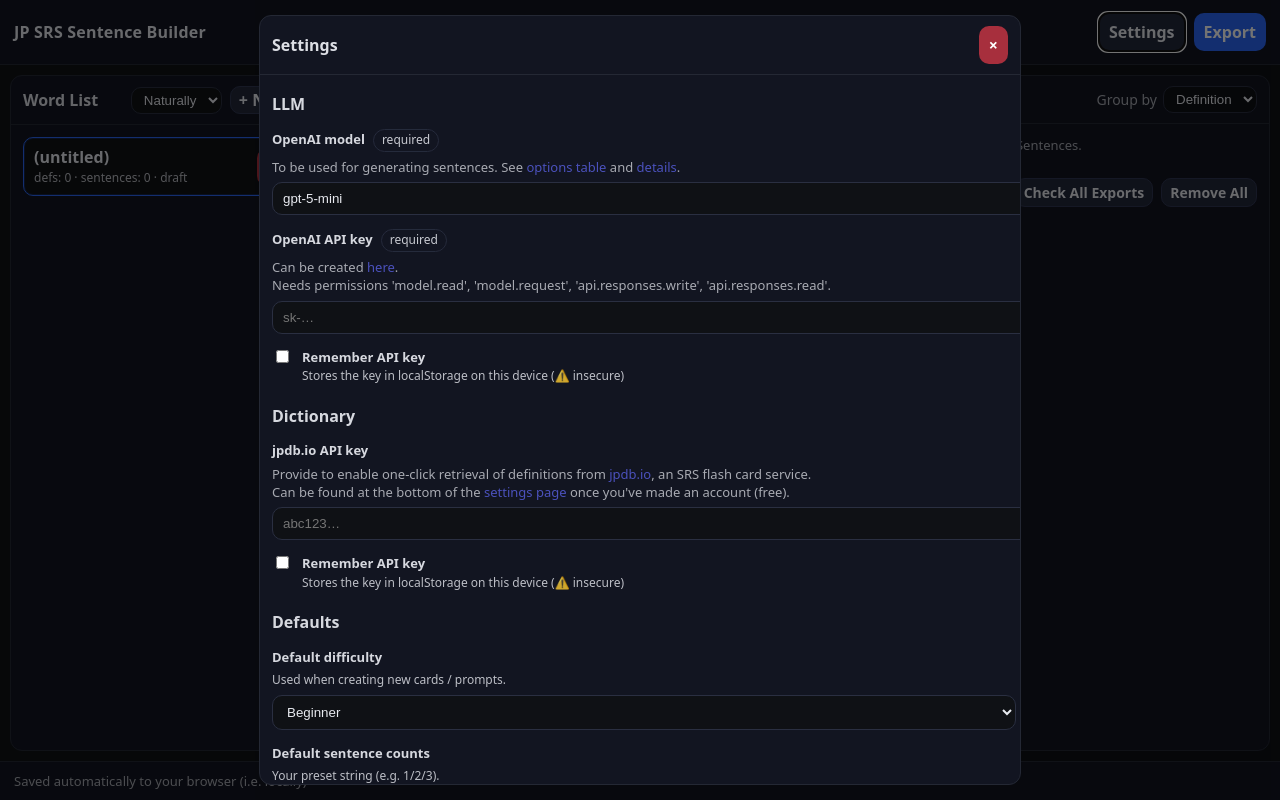
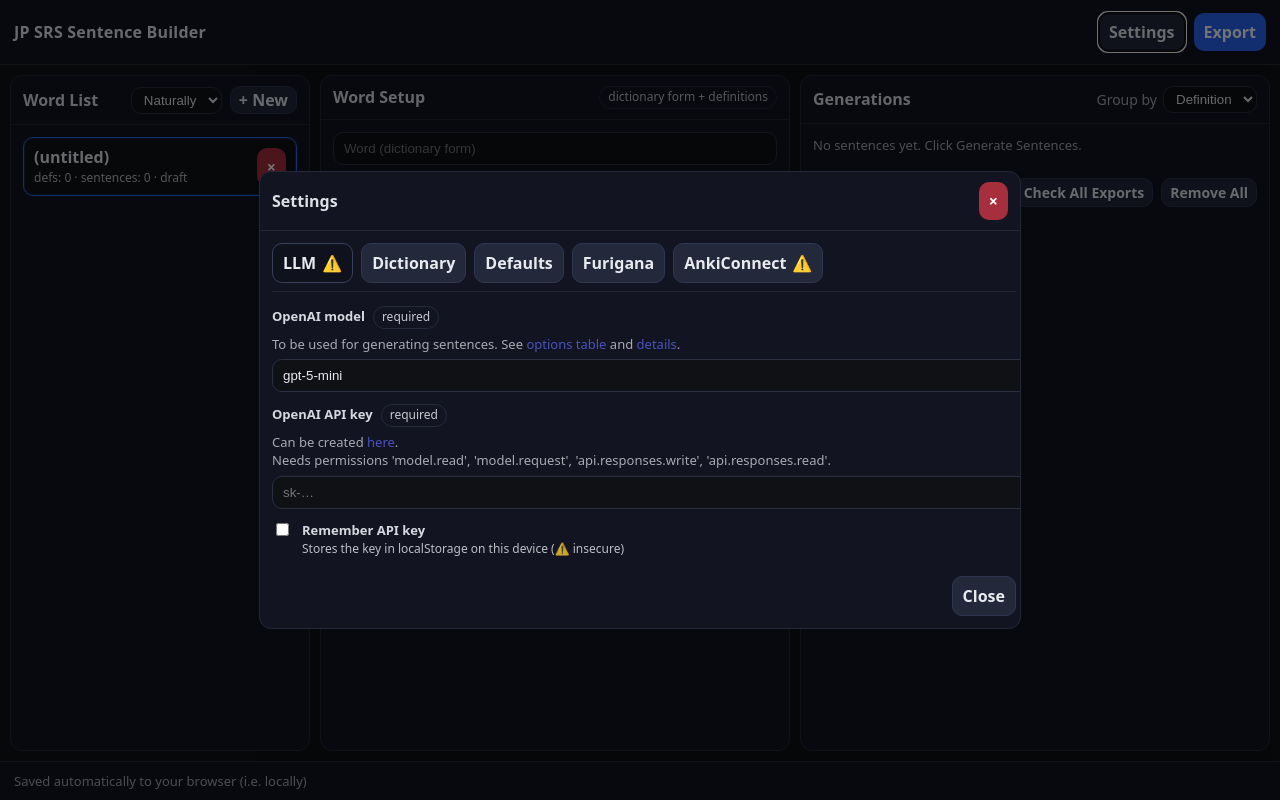
Before and after one commit to philipguin/jp-srs-sentences, a React (Vite) app: page / in a window 1280 px wide. Both pictures are taken after a click on the button "Settings". Built offline with nearby package versions, Linux system fonts and the light colour scheme.

Commit message:
Add tabbed layout to settings modal

```diff
--- a/src/components/SettingsModal.tsx
+++ b/src/components/SettingsModal.tsx
@@ -84,6 +84,9 @@ export function SettingsModal(props: {
   furiganaStatus: "idle" | "loading" | "ready" | "error";
 }) {
   const { settings, onChange, onClose, furiganaStatus } = props;
+  const [activeTab, setActiveTab] = useState<
+    "llm" | "dictionary" | "defaults" | "furigana" | "anki"
+  >("llm");
   const [ankiDecks, setAnkiDecks] = useState<string[]>([]);
   const [ankiModels, setAnkiModels] = useState<string[]>([]);
   const [ankiFields, setAnkiFields] = useState<string[]>([]);
@@ -180,7 +183,9 @@ export function SettingsModal(props: {
 
   const ankiConfigured = !!settings.ankiDeckName || !!settings.ankiModelName;
   const ankiHasProblem = !!ankiError || !!ankiFieldsError || missingDeck || missingModel;
-  const ankiDefaultOpen = ankiConfigured || ankiHasProblem;
+  const ankiMissingRequired = !settings.ankiDeckName || !settings.ankiModelName;
+  const showAnkiWarning = ankiHasProblem || ankiMissingRequired;
+  const showLlmWarning = !settings.model || !settings.apiKey;
   const notesTemplateValidation = useMemo(
     () => validateTemplateMacros(settings.notesTemplate, NOTES_TEMPLATE_ALLOWLIST),
     [settings.notesTemplate],
@@ -246,8 +251,50 @@ export function SettingsModal(props: {
             paddingRight: 4,
           }}
         >
-          <SectionTitle>LLM</SectionTitle>
+          <div
+            style={{
+              display: "flex",
+              flexWrap: "wrap",
+              gap: 8,
+              paddingBottom: 8,
+              borderBottom: "1px solid #242834",
+            }}
+          >
+            {[
+              { id: "llm", label: "LLM", showWarning: showLlmWarning },
+              { id: "dictionary", label: "Dictionary" },
+              { id: "defaults", label: "Defaults" },
+              { id: "furigana", label: "Furigana" },
+              { id: "anki", label: "AnkiConnect", showWarning: showAnkiWarning },
+            ].map((tab) => (
+              <button
+                key={tab.id}
+                type="button"
+                className="btn secondary"
+                onClick={() =>
+                  setActiveTab(tab.id as "llm" | "dictionary" | "defaults" | "furigana" | "anki")
+                }
+                aria-pressed={activeTab === tab.id}
+                style={{
+                  display: "flex",
+                  alignItems: "center",
+                  gap: 6,
+                  background: activeTab === tab.id ? "#0f111c" : undefined,
+                  borderColor: activeTab === tab.id ? "#394059" : undefined,
+                }}
+              >
+                <span>{tab.label}</span>
+                {tab.showWarning ? (
+                  <span aria-label="requires attention" title="Required settings missing">
+                    ⚠️
+                  </span>
+                ) : null}
+              </button>
+            ))}
+          </div>
 
+          {activeTab === "llm" ? (
+            <div style={{ display: "flex", flexDirection: "column", gap: 12 }}>
               <Field
                 label="OpenAI model"
                 required
@@ -299,9 +346,11 @@ export function SettingsModal(props: {
                   API key will not be saved; it will clear on refresh unless you enable “Remember”.
                 </Callout>
               ) : null}
+            </div>
+          ) : null}
 
-          <SectionTitle>Dictionary</SectionTitle>
-
+          {activeTab === "dictionary" ? (
+            <div style={{ display: "flex", flexDirection: "column", gap: 12 }}>
               <Field
                 label="jpdb.io API key"
               >
@@ -337,9 +386,11 @@ export function SettingsModal(props: {
                   jpdb.io API key will not be saved; it will clear on refresh unless you enable “Remember”.
                 </Callout>
               ) : null}
+            </div>
+          ) : null}
 
-          <SectionTitle>Defaults</SectionTitle>
-
+          {activeTab === "defaults" ? (
+            <div style={{ display: "flex", flexDirection: "column", gap: 12 }}>
               <Field label="Default difficulty" help="Used when creating new cards / prompts.">
                 <select
                   className="select"
@@ -362,9 +413,11 @@ export function SettingsModal(props: {
                   placeholder="1/2/3"
                 />
               </Field>
+            </div>
+          ) : null}
 
-          <SectionTitle>Furigana</SectionTitle>
-
+          {activeTab === "furigana" ? (
+            <div style={{ display: "flex", flexDirection: "column", gap: 12 }}>
               <label className="row" style={{ gap: 10, cursor: "pointer", alignItems: "flex-start" }}>
                 <input
                   type="checkbox"
@@ -390,39 +443,17 @@ export function SettingsModal(props: {
                   </select>
                 </Field>
               ) : null}
+            </div>
+          ) : null}
 
-          {/* AnkiConnect collapsible */}
-          <details open={ankiDefaultOpen} style={{ marginTop: 4 }}>
-            <summary
-              style={{
-                cursor: "pointer",
-                listStyle: "none",
-                display: "flex",
-                alignItems: "center",
-                justifyContent: "space-between",
-                gap: 10,
-                padding: "10px 10px",
-                border: "1px solid #242834",
-                borderRadius: 12,
-                background: "#0f1115",
-                userSelect: "none",
-              }}
-            >
-              <div style={{ display: "flex", flexDirection: "column", gap: 2 }}>
-                <div style={{ fontWeight: 650, opacity: 0.92 }}>AnkiConnect</div>
-                <div className="small">
-                  Deck + note type + field mapping for exports.
-                </div>
-              </div>
-
+          {activeTab === "anki" ? (
+            <div style={{ display: "flex", flexDirection: "column", gap: 12 }}>
               <div style={{ display: "flex", alignItems: "center", gap: 8 }}>
                 {ankiLoading ? <span className="badge">loading…</span> : null}
                 {ankiHasProblem ? <span className="badge" style={{ borderColor: "#3a1f1f" }}>needs attention</span> : null}
                 {ankiConfigured && !ankiHasProblem ? <span className="badge">configured</span> : null}
               </div>
-            </summary>
 
-            <div style={{ display: "flex", flexDirection: "column", gap: 12, paddingTop: 12 }}>
               {ankiError ? (
                 <Callout tone="danger" title="AnkiConnect Error">
                   {ankiError}
@@ -611,7 +642,7 @@ export function SettingsModal(props: {
                 </div>
               </label>
             </div>
-          </details>
+          ) : null}
 
           <div className="row" style={{ justifyContent: "flex-end", marginTop: 4 }}>
             <button className="btn secondary" onClick={onClose}>
```
Lines whose indentation alone changed are shown as unchanged.
